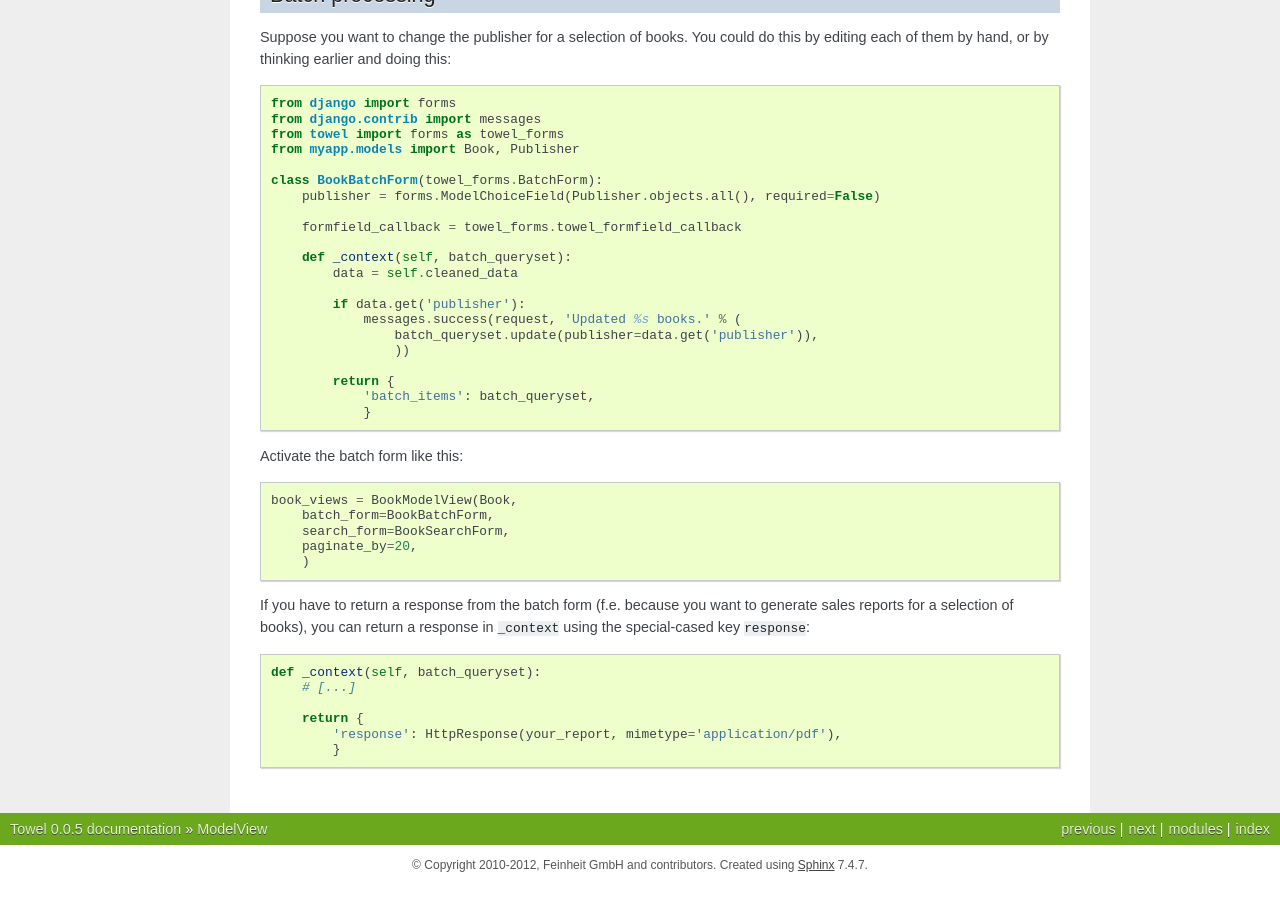
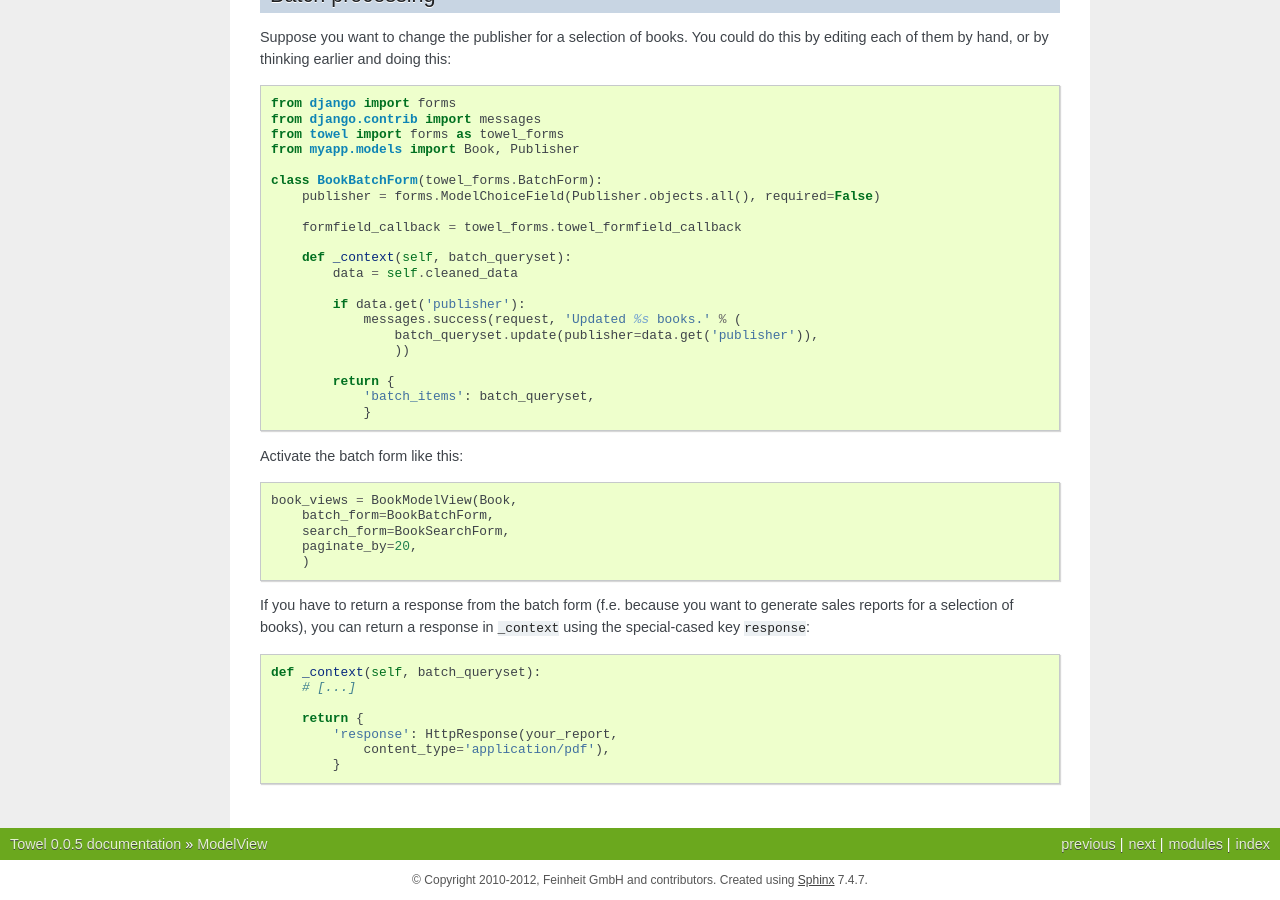
Before and after one commit to matthiask/towel, a Sphinx documentation site: the page built from docs/modelviews.rst, in a window 1280 px wide and 900 px high, scrolled down 9707 px. Built offline with Sphinx 7.4.7, drawn with Linux system fonts in a browser that asks for light colours.

Commit message:
Switch from mimetype to content_type when initializing HttpResponse objects
Refs Django issue #16519.

```diff
--- a/docs/modelviews.rst
+++ b/docs/modelviews.rst
@@ -728,5 +728,6 @@ generate sales reports for a selection of books), you can return a response in
         # [...]
 
         return {
-            'response': HttpResponse(your_report, mimetype='application/pdf'),
+            'response': HttpResponse(your_report,
+                content_type='application/pdf'),
             }
```
Also changed, not shown: 1 other file.
